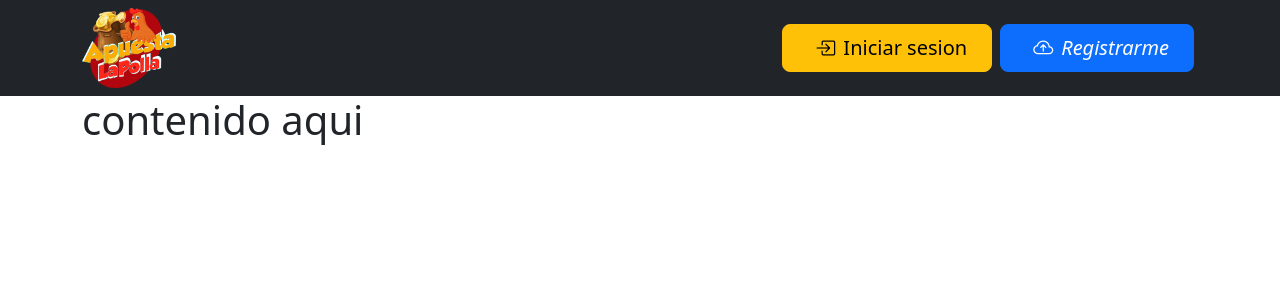
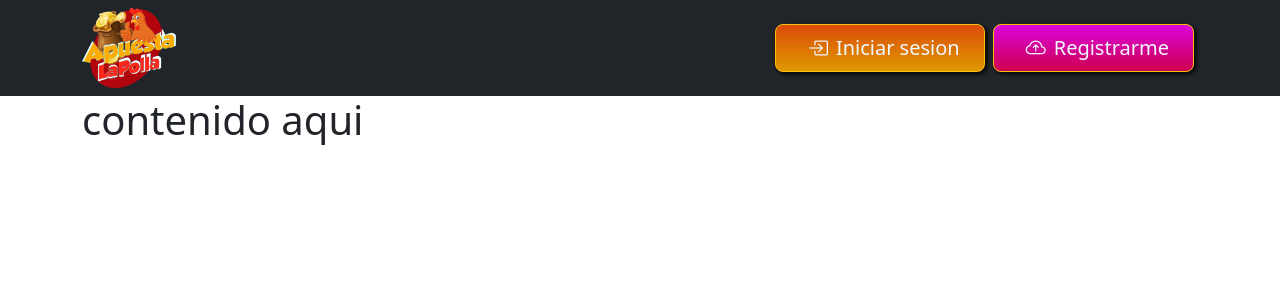
Before and after one commit to micropedro/frontend-lapolla, a React (Vite) app: page / in a window 1280 px wide. Shown: the top 300 px of the page. Built offline with nearby package versions, Linux system fonts and the light colour scheme.

Commit message:
buttonsStyle

```diff
--- a/src/css/index.css
+++ b/src/css/index.css
@@ -434,3 +434,22 @@
 .lose {
     background-color: rgb(253, 199, 199);
 }
+
+.box-shadow-btn-landing {
+    box-shadow: 2px 2px 3px 1px rgba(0, 0, 0, 0.678);
+    color: aliceblue;
+    transition: 0.1s;
+}
+
+.box-shadow-btn-landing:hover {
+    color: rgb(21, 255, 0);
+    transform: scale(1.01);
+}
+
+.btn-land-1 {
+    background: linear-gradient(rgb(219, 76, 10), rgb(224, 153, 0));
+}
+
+.btn-land-2 {
+    background: linear-gradient(rgb(219, 4, 219), rgb(206, 0, 79));
+}
--- a/src/pages/home/home.jsx
+++ b/src/pages/home/home.jsx
@@ -11,15 +11,17 @@ const Home = () => {
                                 <img height='80px' src={image.logoPng} alt="" />
                             </div>
                             <div>
-                                <Link to='/login' className="btn btn-warning mx-1 btn-lg px-4" >
-                                    <i className="bi bi-box-arrow-in-right mx-2" />
-                                    Iniciar sesion
+                                <Link to='/login'  >
+                                    <button className="btn btn-warning mx-1 btn-lg px-4 box-shadow-btn-landing btn-land-1">
+                                        <i className="bi bi-box-arrow-in-right mx-2" />
+                                        Iniciar sesion
+                                    </button>
                                 </Link>
-                                <Link to='/register' className="btn btn-primary mx-1 btn-lg px-4" >
-                                    <i className="bi bi-cloud-arrow-up mx-2" />
-                                    <i>
+                                <Link to='/register' >
+                                    <button className="btn btn-warning mx-1 btn-lg px-4 box-shadow-btn-landing btn-land-2">
+                                        <i className="bi bi-cloud-arrow-up mx-2" />
                                         Registrarme
-                                    </i>
+                                    </button>
                                 </Link>
                             </div>
                         </div>
```
